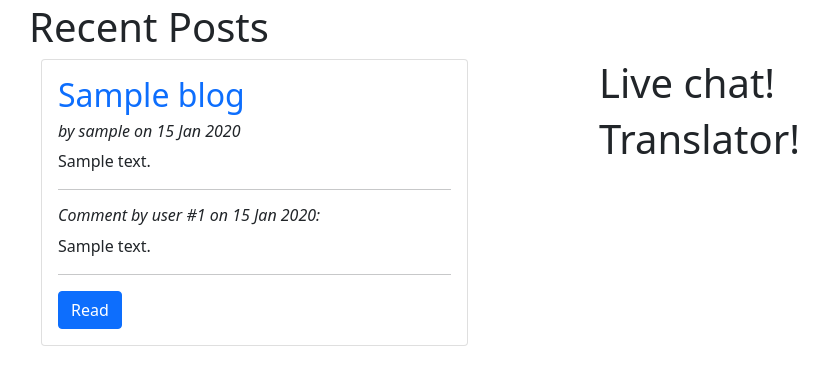
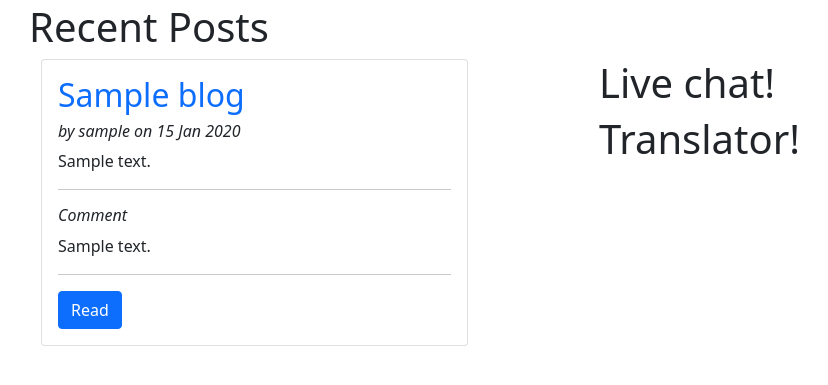
Before and after one commit to bruno192000/project2, a Node project: template views/homepage.handlebars in a window 1280 px wide. Shown: the part 162-547 px from the top of the page, without its empty margins (53-881 px from the left). Run offline with Node 20 templates, Linux system fonts and the light colour scheme; the template is opened without the code that fills it: most values are stand-ins (such as "Sample title", 1, 10 or a date in 2020); some libraries are stand-ins or nearby versions.

Commit message:
updating

```diff
--- a/views/dashboard.handlebars
+++ b/views/dashboard.handlebars
@@ -10,7 +10,7 @@
     <p class="card-text text-dark">{{blog.content}}</p>
     <hr>
     {{#each blog.comments}}
-    <h6 class="fst-italic">Comment by user #{{this.user_id}} on {{blog.date}}:</h6>
+    <h6 class="fst-italic">Comment</h6>
     {{this.comment_text}}
     <hr>
     {{/each}}
--- a/views/homepage.handlebars
+++ b/views/homepage.handlebars
@@ -12,7 +12,7 @@
               <p class="card-text text-dark">{{blog.content}}</p>
               <hr>
               {{#each blog.comments}}
-              <h6 class="fst-italic">Comment by user #{{this.user_id}} on {{this.date}}:</h6>
+              <h6 class="fst-italic">Comment</h6>
               {{this.comment_text}}
               <hr>
               {{/each}}
--- a/views/postpage.handlebars
+++ b/views/postpage.handlebars
@@ -8,7 +8,7 @@
     <h5 class="text-primary">Comments:</h5>
 
     {{#each post.comments}}
-    <h6 class="fst-italic">Comment by user #{{this.user_id}} on {{this.date}}:</h6>
+    <h6 class="fst-italic">Comment</h6>
     {{this.comment_text}}
     <hr>
     {{/each}}
```
Also changed, not shown: seeds/blog-seeds.json (deleted).
